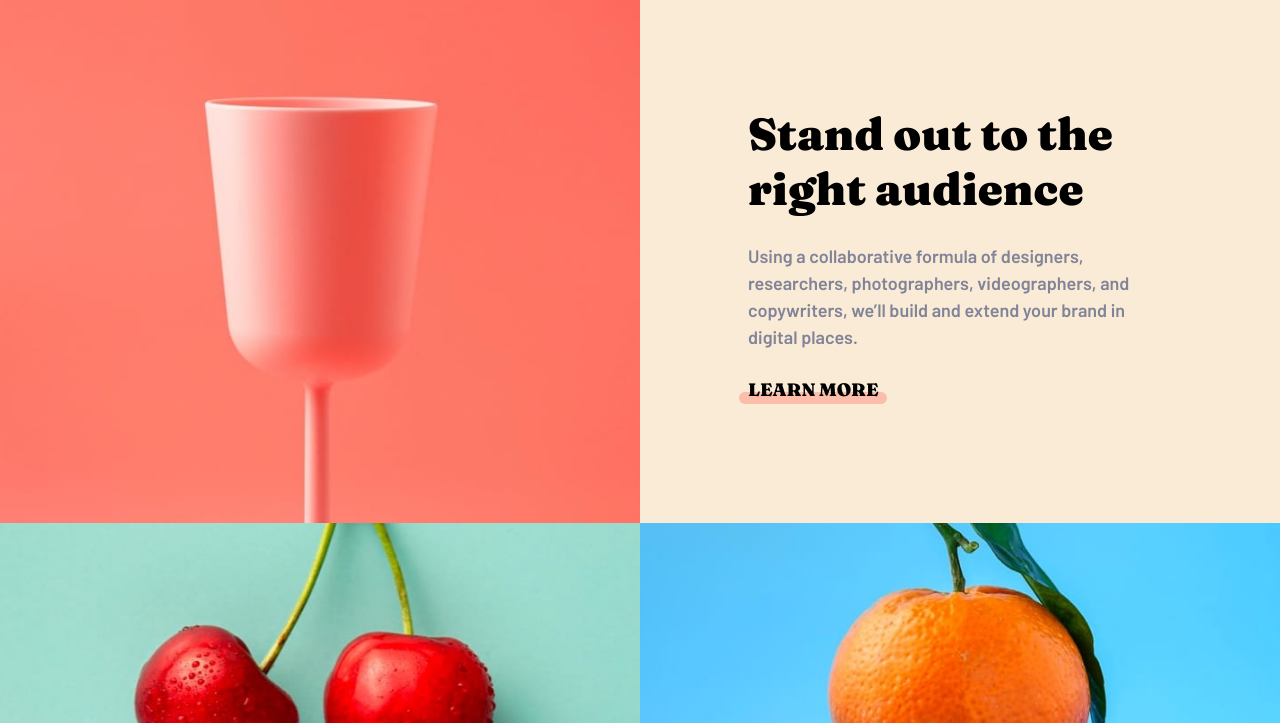
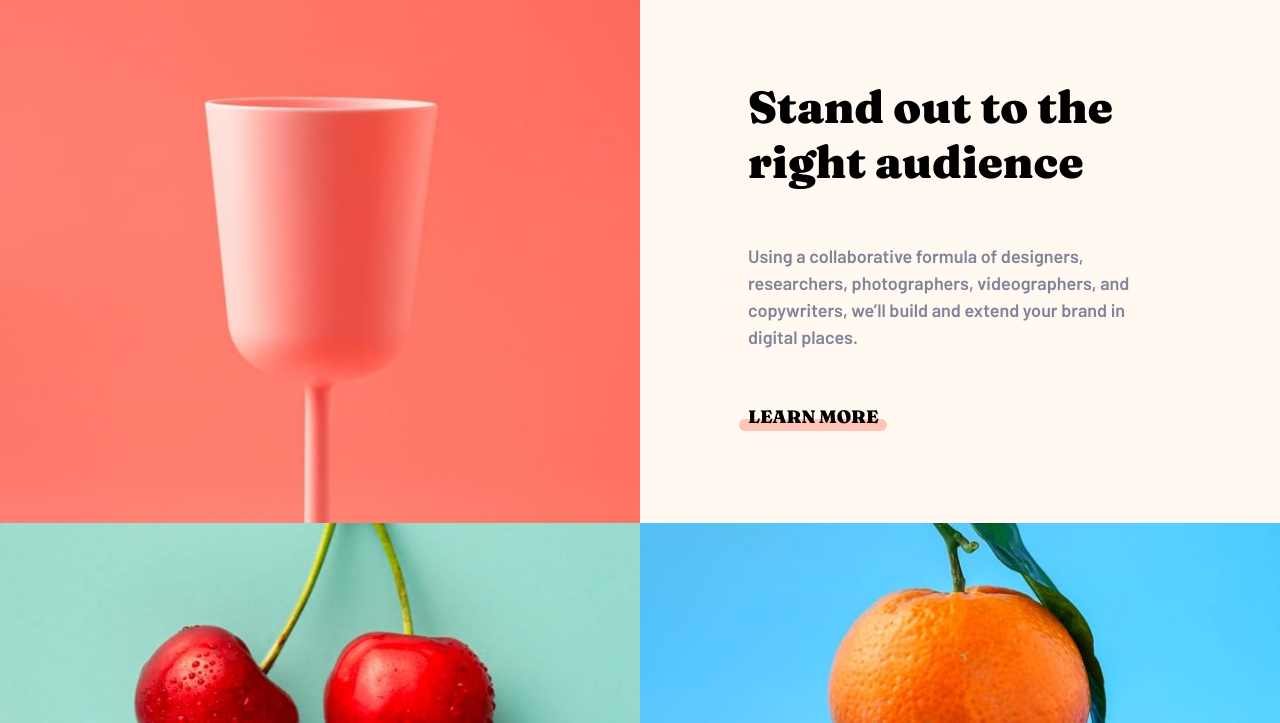
Before and after one commit to Sukhanpreet/c-Sunnyside-agency-landing-page, a plain HTML site: page index.html in a window 1280 px wide. Shown: the part 1274-1997 px from the top of the page. Drawn offline with Linux system fonts and the light colour scheme.

Commit message:
Update style.css

```diff
--- a/style.css
+++ b/style.css
@@ -23,7 +23,7 @@
 }
 
 body {
-    background-color: antiquewhite;
+    background-color: rgb(255, 249, 241);
 }
 
 a {
@@ -135,6 +135,7 @@ button {
     padding: 2.5rem;
     flex-direction: column;
     justify-content: center;
+    gap: 1.5rem;
 }
 
 .about-text h2 {
```
